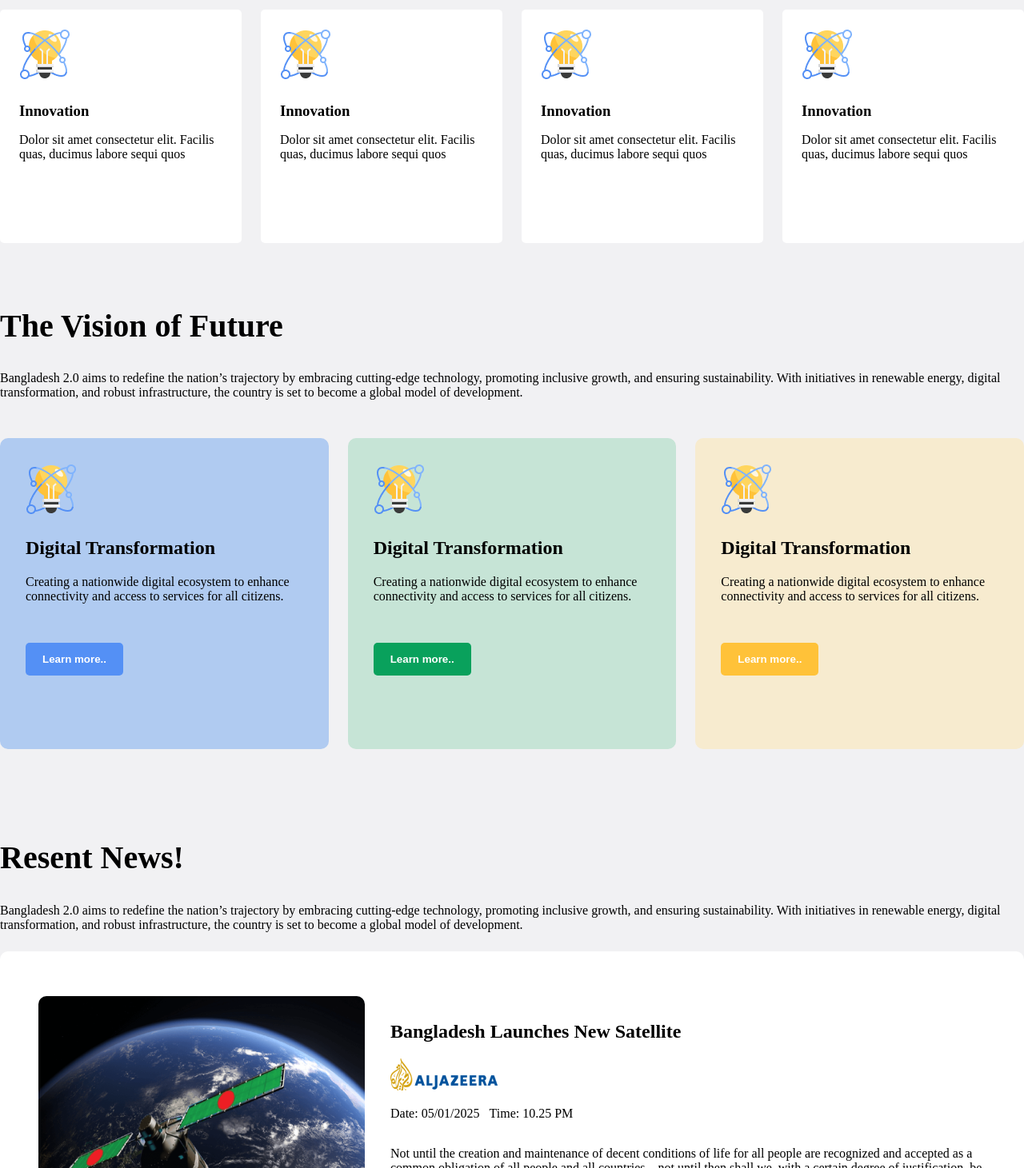
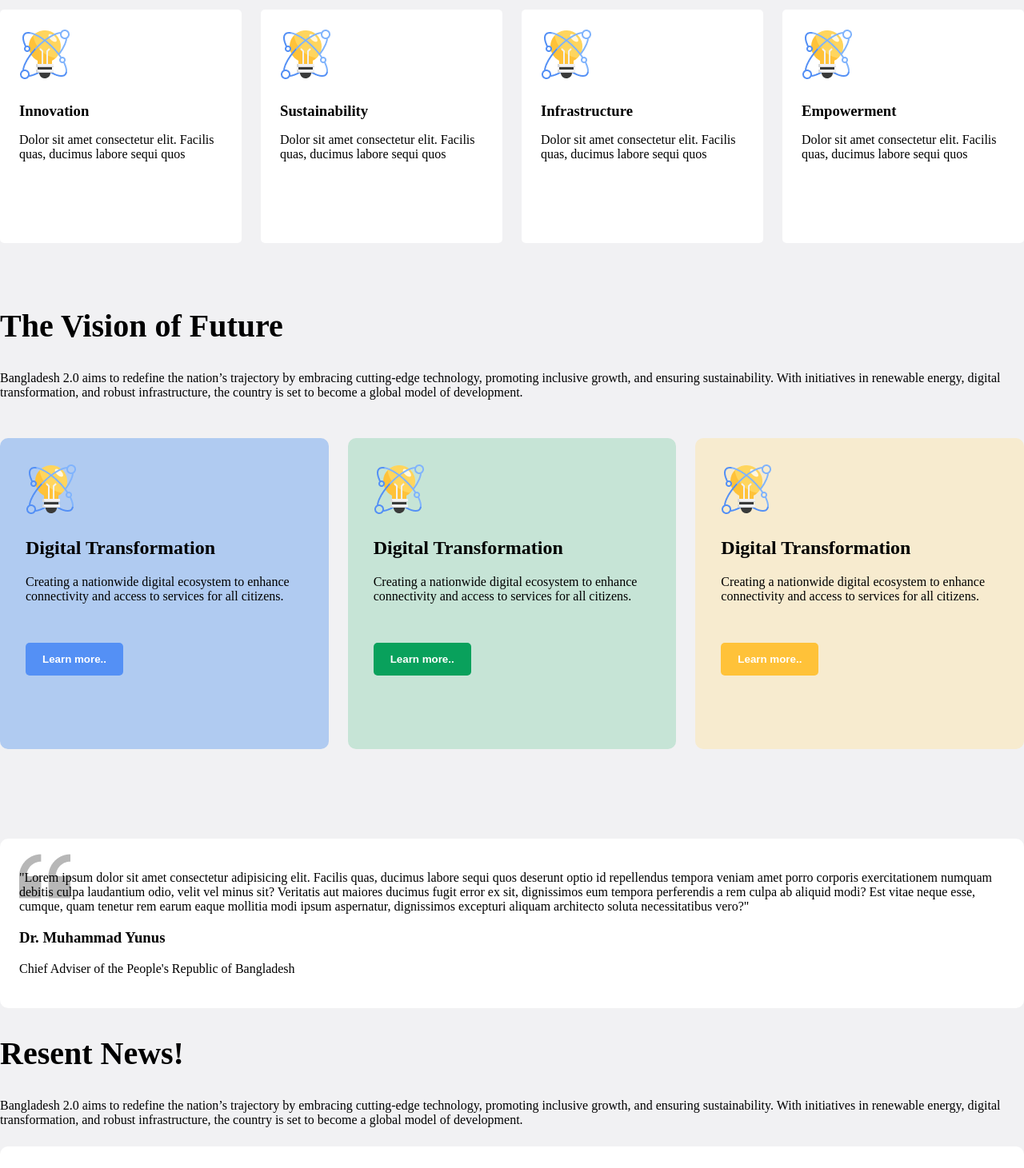
Before and after one commit to shaker11Batch/bangladesh-2.0, a plain HTML site: page index.html in a window 1280 px wide. Shown: the part 860-2321 px from the top of the page at 80% size. Drawn offline with Linux system fonts and the light colour scheme.

Commit message:
minister sec added

```diff
--- a/index.html
+++ b/index.html
@@ -50,7 +50,7 @@
                             <img src="./assets/card-icon.png" alt="">
                         </div>
                         <div class="general-content">
-                            <h3 class="general-title">Innovation</h3>
+                            <h3 class="general-title">Sustainability</h3>
                             <p class="general-description">Dolor sit amet consectetur elit. Facilis quas, ducimus labore
                                 sequi quos </p>
                         </div>
@@ -60,7 +60,7 @@
                             <img src="./assets/card-icon.png" alt="">
                         </div>
                         <div class="general-content">
-                            <h3 class="general-title">Innovation</h3>
+                            <h3 class="general-title">Infrastructure</h3>
                             <p class="general-description">Dolor sit amet consectetur elit. Facilis quas, ducimus labore
                                 sequi quos </p>
                         </div>
@@ -70,7 +70,7 @@
                             <img src="./assets/card-icon.png" alt="">
                         </div>
                         <div class="general-content">
-                            <h3 class="general-title">Innovation</h3>
+                            <h3 class="general-title">Empowerment</h3>
                             <p class="general-description">Dolor sit amet consectetur elit. Facilis quas, ducimus labore
                                 sequi quos </p>
                         </div>
@@ -122,8 +122,17 @@
             </div>
         </section>
         <!-- Your Opinion Matters -->
-        <section>
-
+        <section class="minister-sec">
+            <div>
+                <p class="section-description">"Lorem ipsum dolor sit amet consectetur adipisicing elit. Facilis quas,
+                    ducimus labore sequi quos deserunt optio id repellendus tempora veniam amet porro corporis
+                    exercitationem numquam debitis culpa laudantium odio, velit vel minus sit? Veritatis aut maiores
+                    ducimus fugit error ex sit, dignissimos eum tempora perferendis a rem culpa ab aliquid modi? Est
+                    vitae neque esse, cumque, quam tenetur rem earum eaque mollitia modi ipsum aspernatur, dignissimos
+                    excepturi aliquam architecto soluta necessitatibus vero?"</p>
+                <h3 class="minster">Dr. Muhammad Yunus</h3>
+                <p>Chief Adviser of the People's Republic of Bangladesh</p>
+            </div>
         </section>
 
         <!-- Recent News  -->
--- a/styels/styles.css
+++ b/styels/styles.css
@@ -1,4 +1,4 @@
-body{
+body {
     background-color: #F1F1F3;
     margin: 0px 160px;
     width: 1280px;
@@ -59,17 +59,19 @@ body{
 
 
 /* nav style  */
-nav{
+nav {
     display: flex;
     justify-content: space-between;
     align-items: center;
     margin: 31px 0px;
 }
-.web-title{
+
+.web-title {
     font-size: 32px;
     font-weight: bold;
 }
-.singIn-btn{
+
+.singIn-btn {
     border: 1px solid #006A50;
     color: #006A50;
     font-weight: 700;
@@ -117,27 +119,29 @@ nav{
 
 
 /* <!-- Pillars of "Bangladesh 2.0"  --> */
-.pillars-container{
+.pillars-container {
     margin: 80px 0px;
 }
-.general-card-container{
+
+.general-card-container {
     display: flex;
     gap: 24px;
 }
 
-.general-card{
+.general-card {
     height: 244px;
     width: 302px;
     background-color: #FFFFFF;
     padding: 24px;
     border-radius: 5px;
 }
-.general-title{
+
+.general-title {
     margin-top: 24px;
     margin-bottom: 12px;
 }
 
-.general-description{
+.general-description {
     height: 72px;
     width: 254px;
     font-size: 16px;
@@ -188,6 +192,15 @@ nav{
     background-color: #FFC239;
 }
 
+
+.minister-sec {
+    background-color: #FFFFFF;
+    padding: 24px;
+    border-radius: 10px;
+    background-image: url("../assets/quote-bg.png");
+    background-repeat: no-repeat;
+    background-position: 24px 15px;
+}
 
 /* satellite styles  */
 .satellite-container-reverse {
@@ -318,19 +331,22 @@ nav{
 
 
 /* Footer Style  */
-.footer-title{
+.footer-title {
     text-align: center;
     margin: 32px 0px;
 }
- hr{
+
+hr {
     width: 1122px;
- }
-.footer-link{
+}
+
+.footer-link {
     margin: 32px 0px;
     text-align: center;
 
 }
-.footer-link > a >img{
+
+.footer-link>a>img {
     margin-left: 23px;
     height: 24px;
     width: 24px;
```
